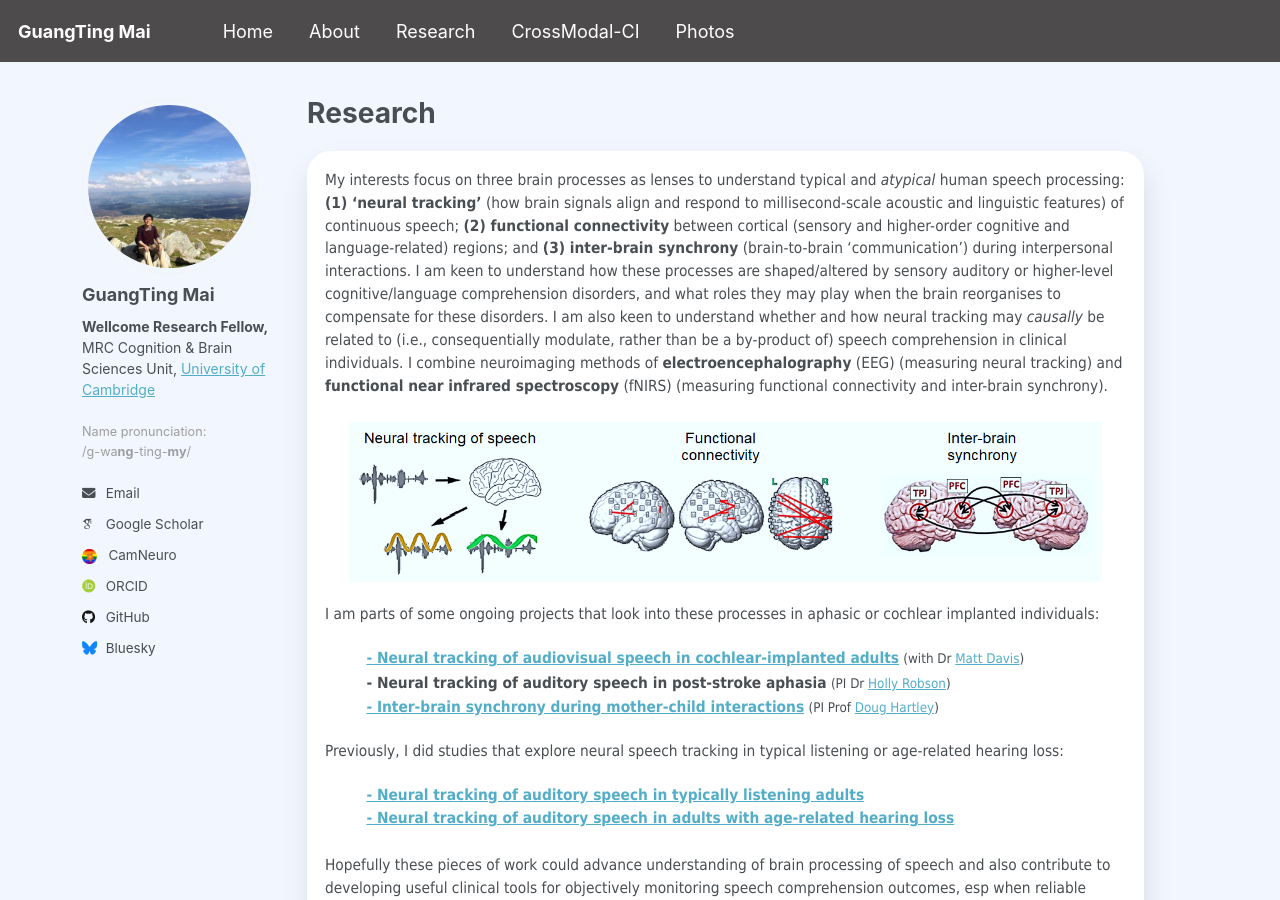
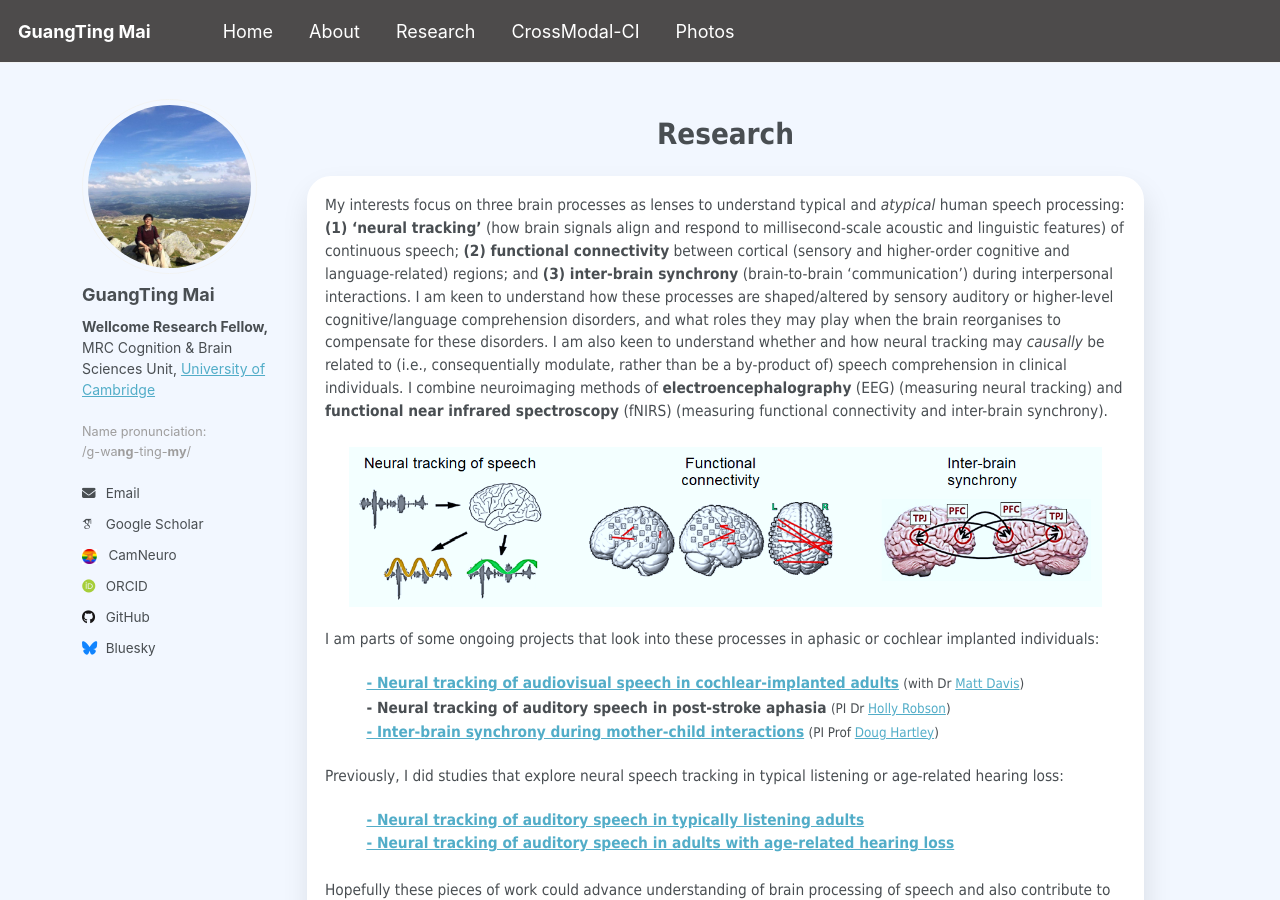
Before and after one commit to guangtingmai/guangtingmai.github.io, a Jekyll site: the page built from _pages/research.html, in a window 1280 px wide and 900 px high. Built offline with Jekyll 4.4.1, drawn with Linux system fonts in a browser that asks for light colours; some web fonts are replaced.

Commit message:
Update research.html

```diff
--- a/_pages/research.html
+++ b/_pages/research.html
@@ -1,9 +1,10 @@
 ---
 layout: archive
-title: "Research"
+title: ""
 permalink: /research/
 author_profile: true
 ---
+<p align="center"><span style="font-size: 22pt;font-family: Tahoma;line-height: 1.2;display: block"><strong>Research</strong></span></p>
 <p><div class="white-frame"><span style="font-size: 11.5pt;font-family: Tahoma;line-height: 1.5;display: block;margin-bottom: 0.01vh">My interests focus on three brain processes as lenses to
   understand typical and <i>atypical</i> human speech processing: <strong>(1) ‘neural tracking’</strong> (how brain signals align and respond to millisecond-scale acoustic
   and linguistic features) of continuous speech; <strong>(2) functional connectivity</strong> between cortical (sensory and higher-order cognitive and
```
